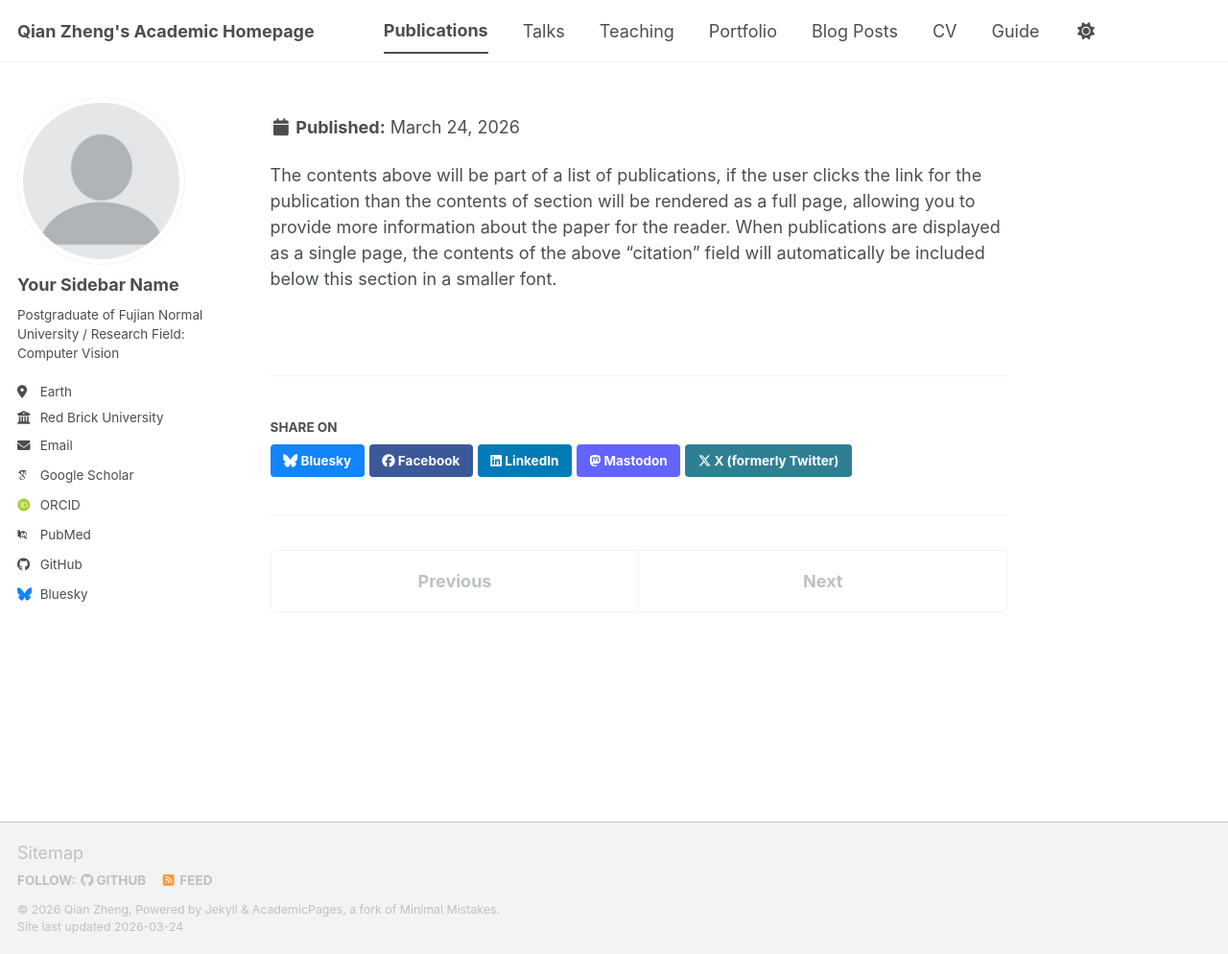
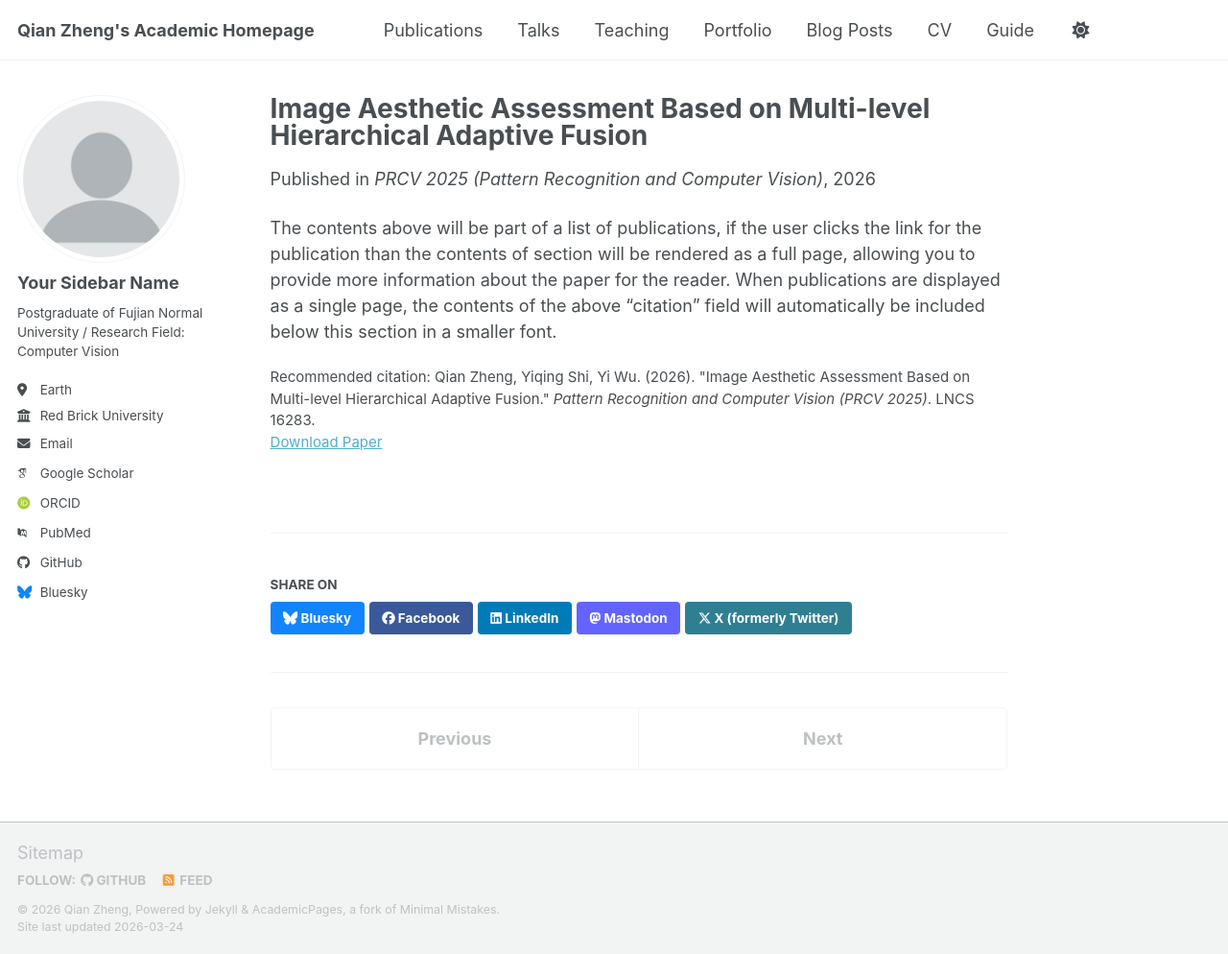
Before and after one commit to qvq00/qvq00.github.io, a Jekyll site: the page built from _publications/2009-10-01-paper-title-number-1.md, in a window 1280 px wide and 994 px high. Shown: the whole window at 96% size. Built offline with Jekyll 4.4.1, drawn with Linux system fonts in a browser that asks for light colours; some web fonts are replaced; a script bundle is joined from its source files by our own code; library files that are not in the unit come from our copies; some of the changed lines change nothing that is shown.

Commit message:
2026-1-12-paper-title-number-1.md

```diff
--- a/_publications/2009-10-01-paper-title-number-1.md
+++ b/_publications/2009-10-01-paper-title-number-1.md
@@ -6,7 +6,7 @@ permalink: /publication/prcv2025-mhaf
 excerpt: 'Image aesthetic assessment (IAA) quantitatively measures the resonance level between human aesthetic perception and images by analyzing visual content and artistic aesthetic value. Human aesthetic perception follows a hierarchical process. It begins with a coarse observation of the overall image and then proceeds to fine-grained judgments of the harmony of details. To address the impact of complex relationships between features at different levels on aesthetic assessment, this paper proposes a multi-level hierarchical adaptive fusion model for IAA, named MHAF. First, multi-hierarchy feature extraction is performed using 2D selective scan mechanism of VMamba to capture aesthetic features at different levels. Subsequently, an adaptive feature propagation module enhances the expressive power of hierarchical features and filters redundant information. Finally, cross-hierarchy attention fusion is conducted in a top-down manner, enabling the fusion of multi-level aesthetic information. Experimental results demonstrate that the proposed model consistently achieves superior competitive performance across all IAA tasks compared to the state-of-the-art methods.'
 date: 2026-1-12
 venue: 'PRCV 2025 (Pattern Recognition and Computer Vision)'
-paperurl: 'https://link.springer.com/chapter/10.1007/978-981-95-5761-5_25'paperurl:“https://academicpages.github.io/files/paper1.pdf”paperurl: https://link.springer.com/chapter/10.1007/978 - 981 - 95 - 5761 - 5 - _25
+paperurl: 'https://link.springer.com/chapter/10.1007/978-981-95-5761-5_25'
 citation: 'Qian Zheng, Yiqing Shi, Yi Wu. (2026). &quot;Image Aesthetic Assessment Based on Multi-level Hierarchical Adaptive Fusion.&quot; <i>Pattern Recognition and Computer Vision (PRCV 2025)</i>. LNCS 16283.'
 ---
 The contents above will be part of a list of publications, if the user clicks the link for the publication than the contents of section will be rendered as a full page, allowing you to provide more information about the paper for the reader. When publications are displayed as a single page, the contents of the above "citation" field will automatically be included below this section in a smaller font.
```
